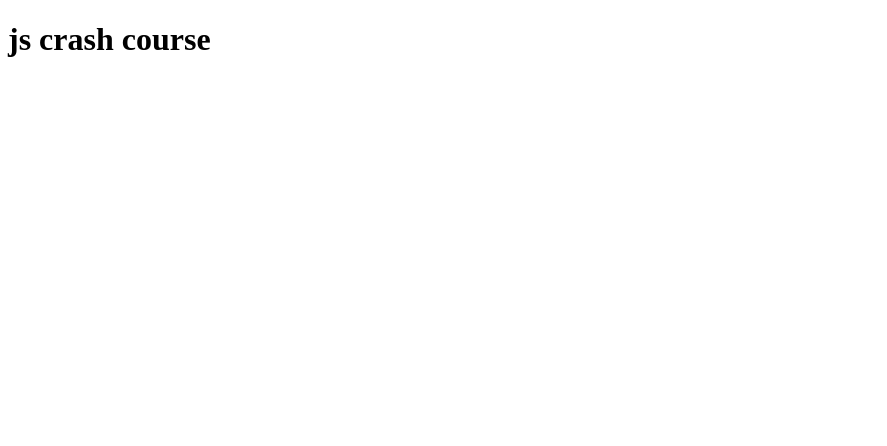
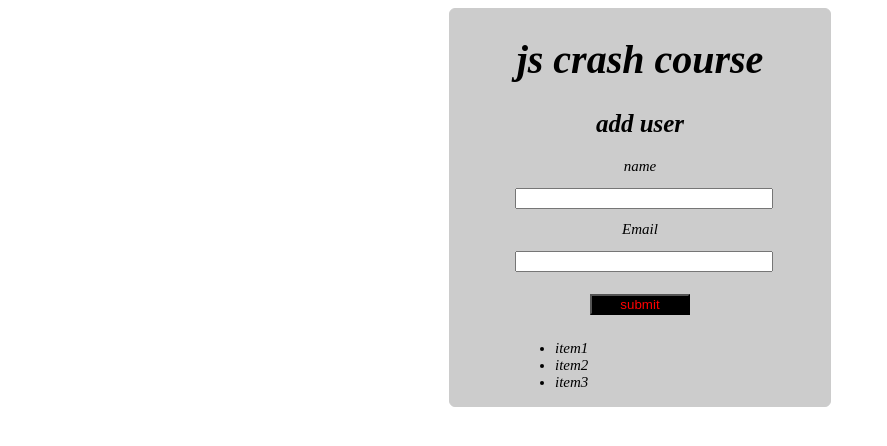
Before and after one commit to Divinechukwuma/coding101, a PHP site: page /2.html in a window 1280 px wide. Shown: the top 446 px of the page, without its empty margins (0-887 px from the left). Run offline with PHP 8.4, Linux system fonts and the light colour scheme.

Commit message:
i added to all my files

```diff
--- a/1.html
+++ b/1.html
@@ -84,7 +84,7 @@
                 </li>
             </ul>
         </div>
-        <div>
+        <div class="btn">
             <form action="#">
                 <label for="email">
                     <h4>email</h4>
--- a/1.js
+++ b/1.js
@@ -16,3 +16,6 @@ submitButton.addEventListener('click', function (e) {
     else {alert( 'that does not look like a valid email address, pls try again')}
 
 })
+const btn = document.querySelector('.btn');{
+    document.querySelector('body').classList.add('.h1');
+}
--- a/1style.css
+++ b/1style.css
@@ -1,5 +1,5 @@
 body {
-    font-family: 'googleapis', 'Oswald';
+    font-family:'Oswald';
     background: rgb(#caebf2);
 }
 
@@ -19,7 +19,7 @@ figcaption {
     max-width: 840px;
     margin: 0 auto;
 }
-.container >div{
+.container{
 margin: 20px auto;
 }
 
@@ -143,7 +143,7 @@ textarea {
     width: 240px;
 }
 
-form input[type="sumbit"] {
+.form input[type="sumbit"] {
     width: 250px;
 }
 
--- a/2.html
+++ b/2.html
@@ -1,15 +1,47 @@
 <!DOCTYPE html>
 <html lang="en">
+
 <head>
     <meta charset="UTF-8">
     <meta name="viewport" content="width=device-width, initial-scale=1.0">
     <meta http-equiv="x-ua-compatible" content="ie=edge">
     <title>js crash course</title>
+    <link rel="stylesheet" href="3.css">
 </head>
+
 <body>
-    <header>
-        <h1>js crash course</h1>
-    </header>
+    <div class="my-div">
+        <header>
+            <h1>js crash course</h1>
+        </header>
+        <section class="container">
+            <form id="my-form">
+                <h1 id="h1">add user</h1>
+                <div class="msg"></div>
+                <div>
+                    <label class="name" for="name">name</label>
+                    <input class="type" type="text" id="name">
+                </div>
+                <div>
+                    <label class="email" for="email">Email</label>
+                    <input class="type" type="text" id="email">
+                </div>
+                <div class="submit">
+                    <input class="btn" type="submit" value="submit">
+                </div>
+            </form>
+            <ul id="user"></ul>
+            <ul class="item">
+                <li class="item">item1</li>
+                <li class="item">item2</li>
+                <li class="item">item3</li>
+            </ul>
+        </section>
+    </div>
+
+
+    </div>
     <script src="2.js"></script>
 </body>
+
 </html>
--- a/2.js
+++ b/2.js
@@ -47,26 +47,57 @@ switch (color) {
         break;
 }
 
-const  addNums= num1  =>
-num1 +5;
+const addNums = num1 =>
+    num1 + 5;
 
-console.log (addNums(5));
+console.log(addNums(5));
 
-//constructor function
- function Person(firstName,lastName,dob){
-    this.firstName = firstName;
-    this.lastName = lastName;
-    this.dob = new Date(dob);
-    this.getBirthYear=function(){
+
+//class
+class Person {
+    constructor(firstName, lastName, dob) {
+        this.firstName = firstName;
+        this.lastName = lastName;
+        this.dob = new Date(dob);
+    }
+    getBirthYear = function () {
         return this.dob.getFullYear();
     }
- }
+    getFullName = function () {
+        return `${this.firstName} ${this.lastName}`;
+    }
+}
 //instantiate object
 
- const person1 = new Person('john','doe','4-3-1980');
+const person1 = new Person('john', 'doe', '4-3-1980');
 
- const person2 = new Person('oge','ejim','5-4-1180');
+const person2 = new Person('oge', 'ejim', '5-4-1180');
 
- console .log(person2.dob.getFullYear());
+console.log(person2.getFullName());
 
-console .log (person1.getBirthYear());
+console.log(person1);
+
+const myForm = document.querySelector('#my-form');
+const nameInput = document.querySelector('#name');
+const emailInput = document.querySelector('#email');
+const userList= document.querySelector('#user');
+const msg= document.querySelector('.msg');
+
+myForm.addEventListener('submit', onSubmit);
+function onSubmit(e) {
+    e.preventDefault();
+if (nameInput.value=== ''|| emailInput.value===''){
+msg.innerHTML = 'please enter all fields'
+setTimeout(() => msg.remove(),3000);
+}else{
+    const li = document.createElement('li');
+    li.appendChild(document.createTextNode(`${nameInput.value}:${emailInput.value}`));
+
+    userList.appendChild(li);
+
+    //clear fields
+    nameInput.value = '';
+    emailInput.value = '';
+}
+
+}
--- /dev/null
+++ b/3.css
@@ -0,0 +1,67 @@
+.my-div{
+    border-radius: 6px;
+    border:solid 1px #ccc;
+    min-width:250px;
+    padding: auto;
+    background-color: #ccc;
+    width:30%;
+    margin: auto;
+
+}
+
+
+
+h1{
+    text-align: center;
+    font-size: 40px;
+    font-style:italic
+}
+.container {
+    max-width: 250px;
+    margin: auto;
+    font-size: 15px;
+    font-style: oblique;
+
+}
+#h1{
+    font-size: 25px;
+}
+
+.btn {
+    text-align: center;
+
+}
+
+.btn {
+    width: 100px;
+    color: red;
+    background-color: black;
+}
+
+.submit {
+    padding: 10px;
+}
+
+.email {
+    display: block;
+    margin-top: 5%;
+    margin-bottom: 5%;
+    text-align: center;
+}
+
+.name {
+    display: block;
+    margin-top: 5%;
+    margin-bottom: 5%;
+    text-align: center;
+}
+
+.submit {
+    margin-top: 5%;
+    margin-bottom: 5%;
+    text-align: center;
+}
+.type
+{
+    width: 250px
+}
```
